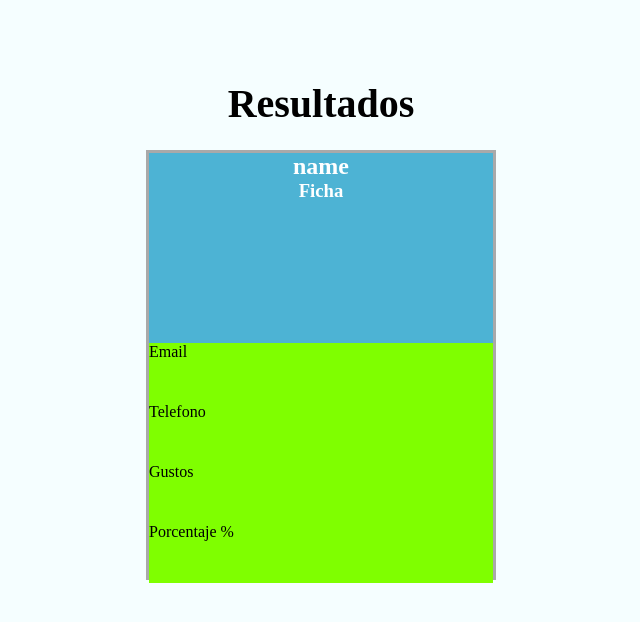
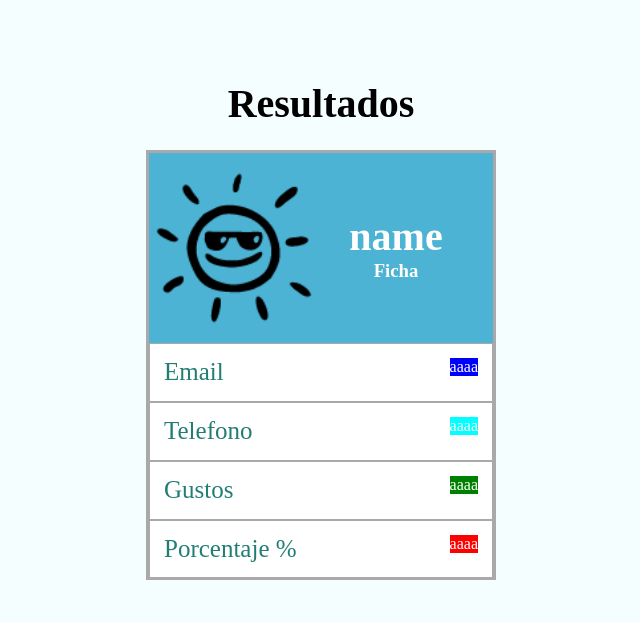
Before and after one commit to JuanesSaigo/2162102-Parcial1, a plain HTML site: page resultados.html in a window 1280 px wide. Shown: the whole page, without its empty margins (319-959 px from the left). Drawn offline with Linux system fonts and the light colour scheme.

Commit message:
cambios 7

```diff
--- a/resultados.html
+++ b/resultados.html
@@ -21,19 +21,19 @@
 
             <div class="Info">
                 <div class=Info1>
-                    Email
+                    <p class="par1">Email</p><p class="par2">aaaa</p>
                 </div>
 
                 <div class=Info1>
-                    Telefono
+                    <p class="par1">Telefono</p><p class="par3">aaaa</p>
                 </div>
 
                 <div class="Info1">
-                    Gustos
+                    <p class="par1">Gustos</p><p class="par4">aaaa</p>
                 </div>
 
                 <div class="Info1">
-                    Porcentaje %
+                    <p class="par1">Porcentaje %</p><p class="par5">aaaa</p>
                 </div>
             </div>
 
--- a/rta.css
+++ b/rta.css
@@ -28,6 +28,13 @@ header{
     border-width: 3px;
 }
 .title{
+    background-image: url(images/01-sun-smile-glasses-icon.png);
+    background-repeat: no-repeat;
+    background-position: 0px ;
+    background-position-y: center;
+    background-size: 170px;
+    padding-left: 150px;
+    padding-top: 60px;
     text-align: center;
     height: calc(430px - (60px * 4));
     padding-bottom: 30px;
@@ -35,9 +42,41 @@ header{
     font-weight: 300px;
     background-color: rgb(77, 179, 212);
 }
+h2{
+    font-size: 40px;
+}
 
 .Info1{
     width: 100%;
-    height: 60px;
-    background-color: chartreuse;
+    height: 59px;
+    border-width: 1px;
+    border-style: solid;
+    border-color: darkgray;
+    padding: 14px;
 }
+
+.par1{
+    font-size: 25px;
+    float: left;
+    color: rgb(34, 126, 117);
+}
+.par2{
+    float: right;
+    background-color: blue;
+    color: white;
+}
+.par3{
+    float: right;
+    background-color: rgb(0, 255, 255);
+    color: white;
+}
+.par4{
+    float: right;
+    background-color: green;
+    color: white;
+}
+.par5{
+    float: right;
+    background-color: red;
+    color: white;
+}
```
